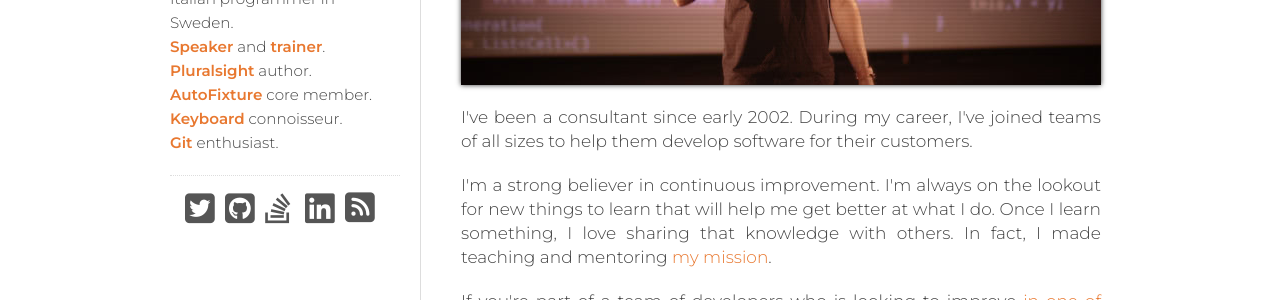
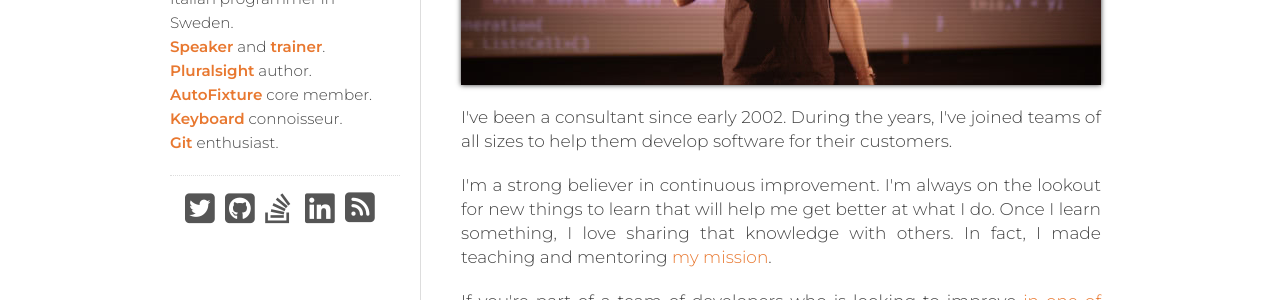
Before and after one commit to megakemp/megakemp.github.io, a Jekyll site: the page built from offering/index.html, in a window 1280 px wide and 900 px high. Shown: the part 331-631 px from the top of the window. Built offline with Jekyll 4.4.1, drawn with Linux system fonts in a browser that asks for light colours; nearby versions of some CDN libraries; comment, search, counter and statistics services are not loaded.

Commit message:
Makes a minor correction in the offering page

```diff
--- a/offering/index.html
+++ b/offering/index.html
@@ -6,7 +6,7 @@ title: Offering
 <div id="home">
   <h1 id="header" class="backdrop offering">Offering</h1>
 
-  <p>I've been a consultant since early 2002. During my career, I've joined teams of all sizes to help them develop software for their customers.</p>
+  <p>I've been a consultant since early 2002. During the years, I've joined teams of all sizes to help them develop software for their customers.</p>
 
   <p>I'm a strong believer in continuous improvement. I'm always on the lookout for new things to learn that will help me get better at what I do. Once I learn something, I love sharing that knowledge with others. In fact, I made teaching and mentoring <a href="/about/#my_mission">my mission</a>.</p>
 
```
